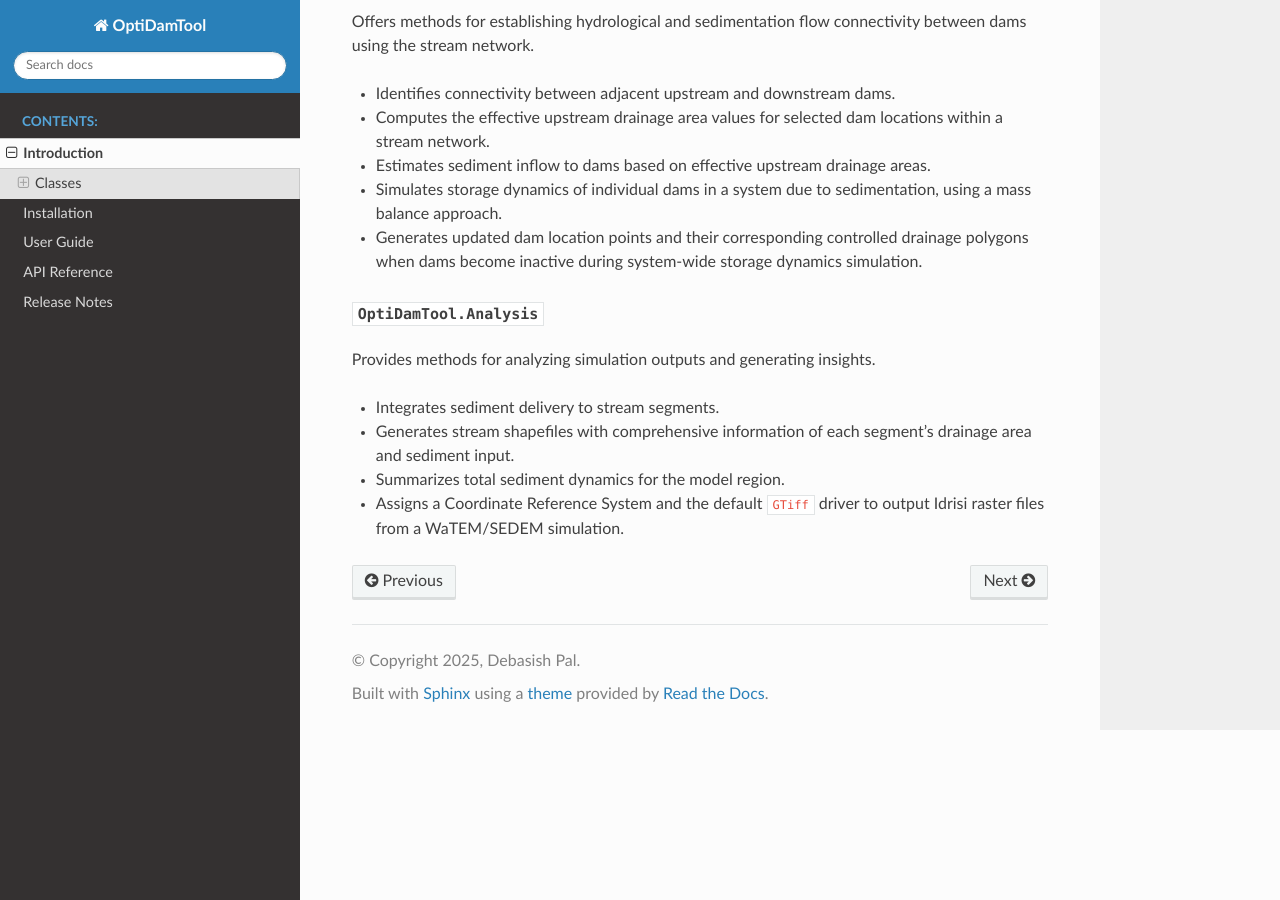
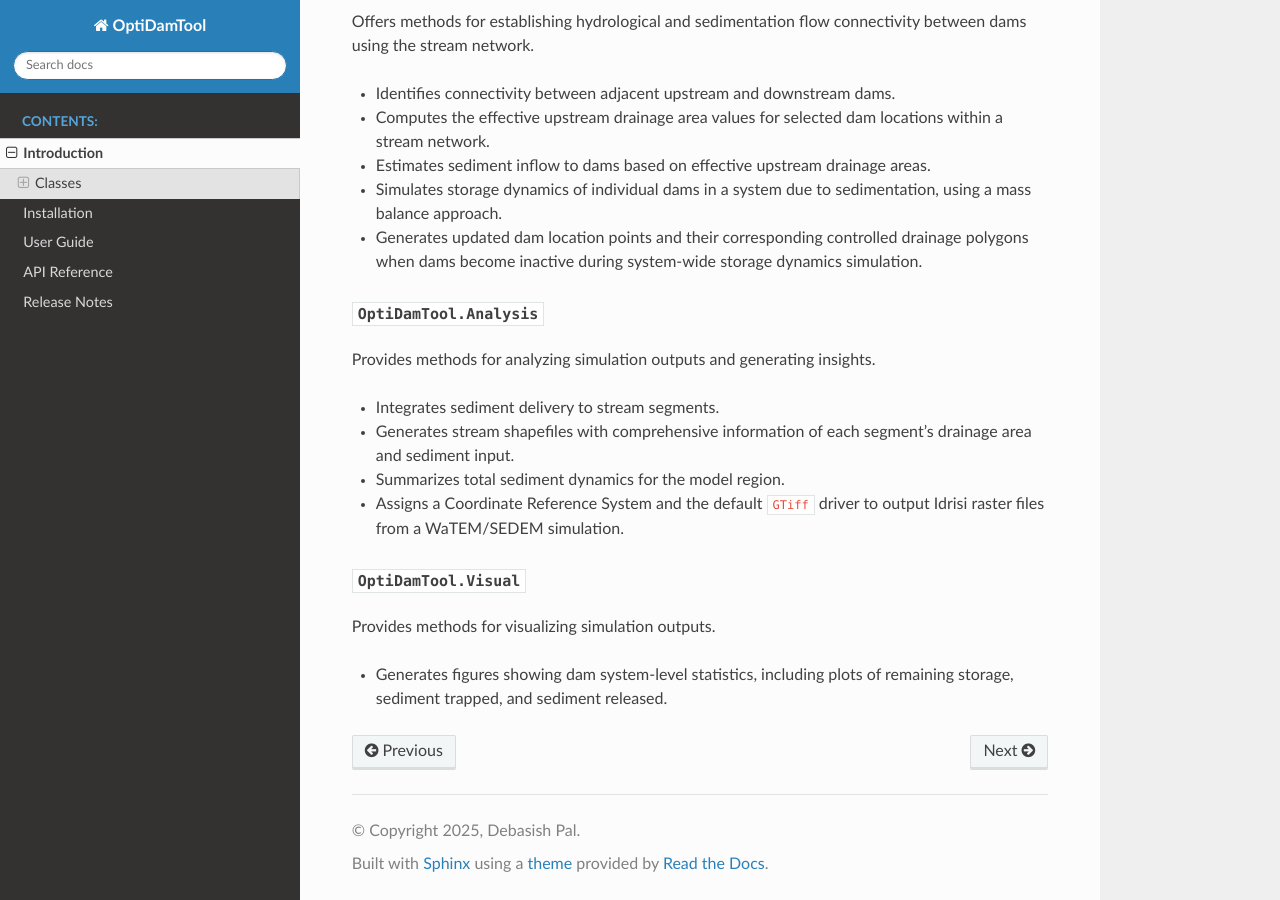
Before and after one commit to debpal/OptiDamTool, a Sphinx documentation site: the page built from docs/introduction.rst, in a window 1280 px wide and 900 px high, scrolled down 1006 px. Built offline with Sphinx 7.4.7 and the Read the Docs theme 3.1.0, drawn with Linux system fonts in a browser that asks for light colours.

Commit message:
introduce features of Visual class

```diff
--- a/docs/introduction.rst
+++ b/docs/introduction.rst
@@ -52,3 +52,11 @@ Provides methods for analyzing simulation outputs and generating insights.
 * Generates stream shapefiles with comprehensive information of each segment's drainage area and sediment input.
 * Summarizes total sediment dynamics for the model region.
 * Assigns a Coordinate Reference System and the default ``GTiff`` driver to output Idrisi raster files from a WaTEM/SEDEM simulation.
+
+
+:class:`OptiDamTool.Visual`
+^^^^^^^^^^^^^^^^^^^^^^^^^^^^^^^^^^
+
+Provides methods for visualizing simulation outputs.
+
+* Generates figures showing dam system-level statistics, including plots of remaining storage, sediment trapped, and sediment released.
```
Also changed, not shown: README.md (+13 -2 lines).
